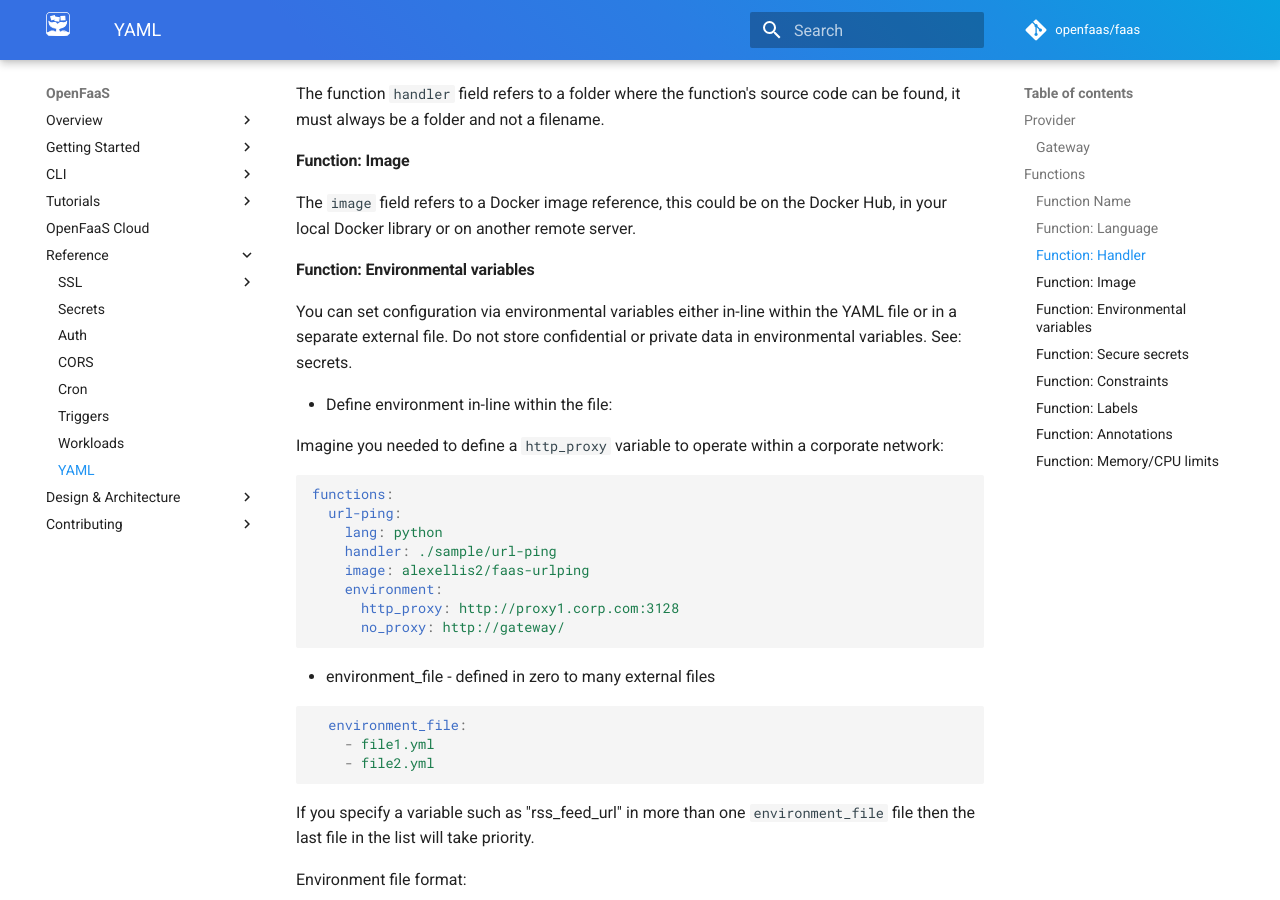
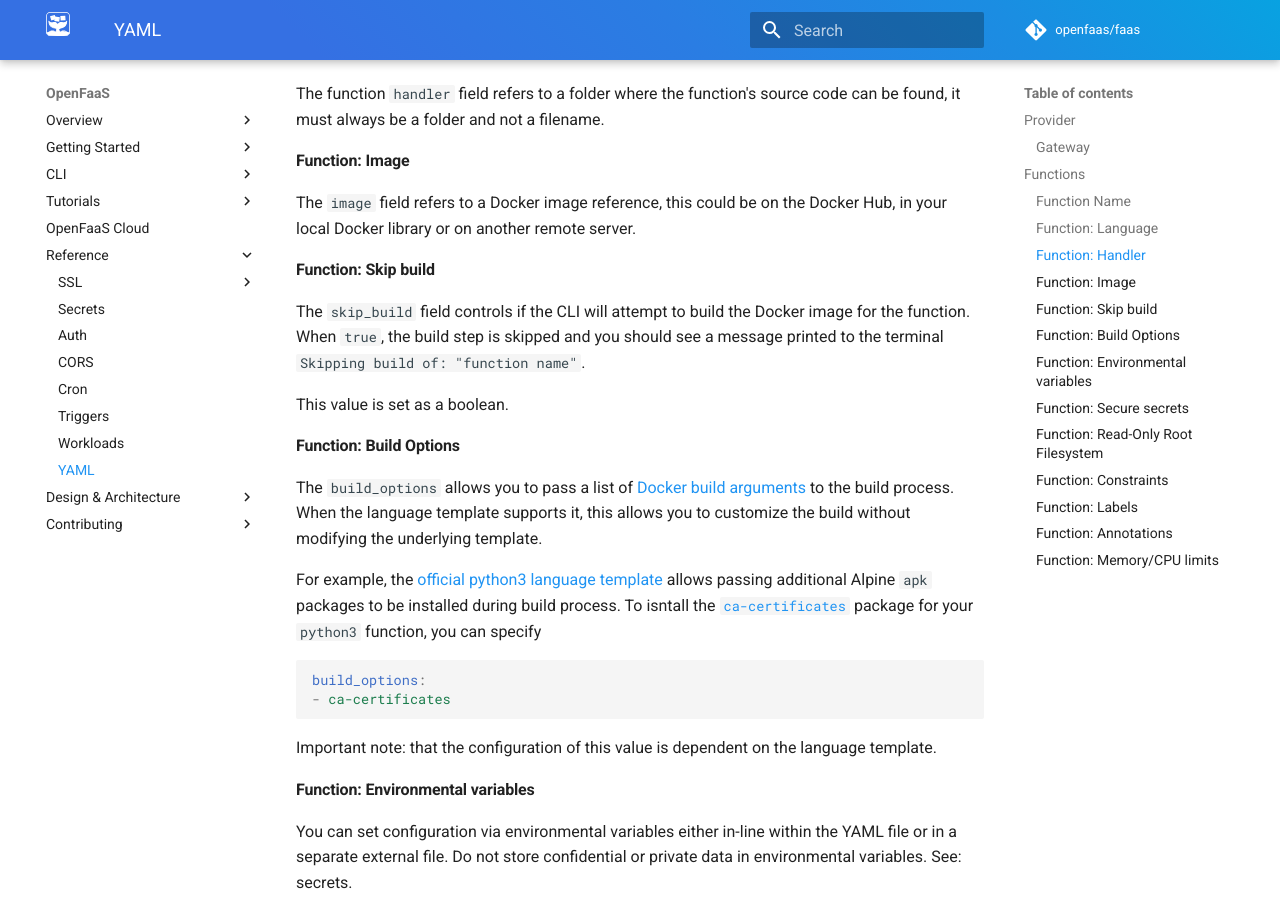
Before and after one commit to openfaas/docs, an MkDocs documentation site: the page built from docs/reference/yaml.md, in a window 1280 px wide and 900 px high, scrolled down 1237 px. Built offline with MkDocs 1.6.1 and Material for MkDocs 9.7.7, drawn with Linux system fonts in a browser that asks for light colours; comment, search, counter and statistics services are not loaded; some of the changed text lies outside the part shown.

Commit message:
Document build_options, readonly_root_filesystem, skip_build
**What**
- Update the yaml reference with documentation for build_options,
readonly_root_filesystem, skip_build

Resolves #80

Signed-off-by: Lucas Roesler <roesler.lucas@gmail.com>

````diff
--- a/docs/reference/yaml.md
+++ b/docs/reference/yaml.md
@@ -57,6 +57,25 @@ The function `handler` field refers to a folder where the function's source code
 
 The `image` field refers to a Docker image reference, this could be on the Docker Hub, in your local Docker library or on another remote server.
 
+#### Function: Skip build
+
+The `skip_build` field controls if the CLI will attempt to build the Docker image for the function.  When `true`, the build step is skipped and you should see a message printed to the terminal `Skipping build of: "function name"`.
+
+This value is set as a boolean.
+
+#### Function: Build Options
+
+The `build_options` allows you to pass a list of [Docker build arguments](https://docs.docker.com/engine/reference/commandline/build/#set-build-time-variables---build-arg) to the build process.  When the language template supports it, this allows you to customize the build without modifying the underlying template.
+
+For example, the [official python3 language template](https://github.com/openfaas/templates/blob/master/template/python3/Dockerfile) allows passing additional Alpine `apk` packages to be installed during build process. To isntall the [`ca-certificates`](https://pkgs.alpinelinux.org/package/edge/main/x86_64/ca-certificates) package for your `python3` function, you can specify
+
+```yaml
+build_options:
+- ca-certificates
+```
+
+Important note: that the configuration of this value is dependent on the language template.
+
 #### Function: Environmental variables
 
 You can set configuration via environmental variables either in-line within the YAML file or in a separate external file. Do not store confidential or private data in environmental variables. See: secrets.
@@ -106,6 +125,14 @@ Create the secret with your orchestration tool i.e. `kubectl` or `docker secret
 secrets:
   - s3_access_key
   - s3_secret_key
+```
+
+#### Function: Read-Only Root Filesystem
+
+The `readonly_root_filesystem` indicates that the function file system will be set to read-only except for a scratch/temporary folder `/tmp`.  This prevents the function from writing to or modifying the filesystem (e.g. system files). This is used to provide stricter security for your functions. You can set this value as a boolean:
+
+```yaml
+readonly_root_filesystem: true
 ```
 
 #### Function: Constraints
````
